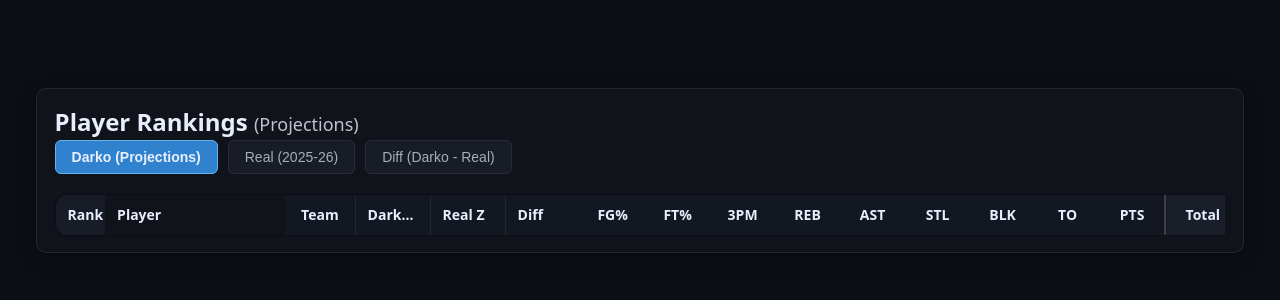
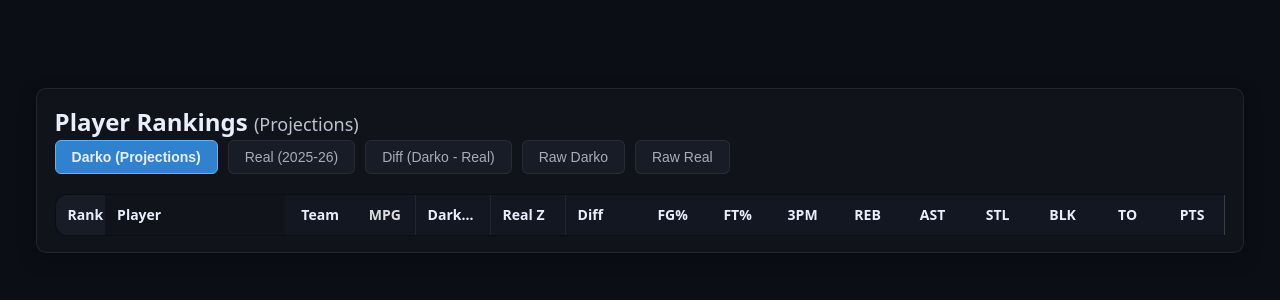
Before and after one commit to ThomasAdriaanse/Fantasy-bball-stats, a Flask app: page /rankings/rankings in a window 1280 px wide. Shown: the part 56-356 px from the top of the page. Run offline with Flask 3, Linux system fonts and the light colour scheme; lists and menus that the app fills with data are empty.

Commit message:
more options to rankings page

```diff
--- a/app/blueprints/rankings/routes.py
+++ b/app/blueprints/rankings/routes.py
@@ -57,6 +57,11 @@ def index():
             p["diff_z"] = 0.0
             p["Z_DIFF"] = {k: 0.0 for k in z_scores_d.keys()}
 
+        # 4. MPG
+        # RAW_DARKO has 'mpg' (from darko_services)
+        raw_d = p.get("RAW_DARKO", {})
+        p["mpg"] = raw_d.get("mpg", 0.0)
+
         ranked_players.append(p)
 
     # Filter to top 250 by Real Z-score (for players with real data)
--- a/templates/rankings.html
+++ b/templates/rankings.html
@@ -56,15 +56,15 @@
     }
 
     /* Summary columns - visual separation */
-    #rankingsTable th:nth-child(4),
+    #rankingsTable th:nth-child(5),
     /* Darko Z */
-    #rankingsTable th:nth-child(5),
+    #rankingsTable th:nth-child(6),
     /* Real Z */
-    #rankingsTable th:nth-child(6),
+    #rankingsTable th:nth-child(7),
     /* Diff */
-    #rankingsTable td:nth-child(4),
     #rankingsTable td:nth-child(5),
-    #rankingsTable td:nth-child(6) {
+    #rankingsTable td:nth-child(6),
+    #rankingsTable td:nth-child(7) {
         width: 75px;
         min-width: 75px;
         border-left: 1px solid rgba(255, 255, 255, 0.1);
@@ -72,17 +72,17 @@
     }
 
     /* Stat columns - consistent width */
-    #rankingsTable th:nth-child(n+7):nth-child(-n+15),
-    #rankingsTable td:nth-child(n+7):nth-child(-n+15) {
+    #rankingsTable th:nth-child(n+8):nth-child(-n+16),
+    #rankingsTable td:nth-child(n+8):nth-child(-n+16) {
         width: 65px;
         min-width: 65px;
         text-align: center;
     }
 
     /* Total column - strong visual separation */
-    #rankingsTable th:nth-child(16),
+    #rankingsTable th:nth-child(17),
     /* Total */
-    #rankingsTable td:nth-child(16) {
+    #rankingsTable td:nth-child(17) {
         width: 75px;
         min-width: 75px;
         border-left: 2px solid rgba(255, 255, 255, 0.2);
@@ -102,6 +102,15 @@
     .ranking-meta {
         text-align: center;
         font-weight: 600;
+    }
+
+    /* MPG Column */
+    #rankingsTable th:nth-child(4),
+    #rankingsTable td:nth-child(4) {
+        width: 60px;
+        min-width: 60px;
+        text-align: center;
+        color: #ddd;
     }
 
     /* Make the table container fill the card */
@@ -191,6 +200,8 @@
             <button class="btn-toggle-view active" onclick="switchView('darko', this)">Darko (Projections)</button>
             <button class="btn-toggle-view" onclick="switchView('real', this)">Real (2025-26)</button>
             <button class="btn-toggle-view" onclick="switchView('diff', this)">Diff (Darko - Real)</button>
+            <button class="btn-toggle-view" onclick="switchView('raw-darko', this)">Raw Darko</button>
+            <button class="btn-toggle-view" onclick="switchView('raw-real', this)">Raw Real</button>
         </div>
 
         <div class="table-container">
@@ -201,25 +212,26 @@
                             <th class="sortable" onclick="sortTable(0, 'number')">Rank</th>
                             <th class="sortable" onclick="sortTable(1, 'string')">Player</th>
                             <th class="sortable" onclick="sortTable(2, 'string')">Team</th>
+                            <th class="sortable" title="Minutes Per Game" onclick="sortTable(3, 'number')">MPG</th>
 
                             <!-- Summary Columns -->
-                            <th class="sortable" title="Total DARKO Z-Score" onclick="sortTable(3, 'number')">Darko Z
+                            <th class="sortable" title="Total DARKO Z-Score" onclick="sortTable(4, 'number')">Darko Z
                             </th>
-                            <th class="sortable" title="Total 2025-26 Season Z-Score" onclick="sortTable(4, 'number')">
+                            <th class="sortable" title="Total 2025-26 Season Z-Score" onclick="sortTable(5, 'number')">
                                 Real Z</th>
-                            <th class="sortable" title="Darko - Real" onclick="sortTable(5, 'number')">Diff</th>
+                            <th class="sortable" title="Darko - Real" onclick="sortTable(6, 'number')">Diff</th>
 
                             <!-- Individual Z Scores (Same order as compare page: FG%, FT%, 3PM, REB, AST, STL, BLK, TO, PTS) -->
-                            <th class="sortable dynamic-header" onclick="sortTable(6, 'number')">FG%</th>
-                            <th class="sortable dynamic-header" onclick="sortTable(7, 'number')">FT%</th>
-                            <th class="sortable dynamic-header" onclick="sortTable(8, 'number')">3PM</th>
-                            <th class="sortable dynamic-header" onclick="sortTable(9, 'number')">REB</th>
-                            <th class="sortable dynamic-header" onclick="sortTable(10, 'number')">AST</th>
-                            <th class="sortable dynamic-header" onclick="sortTable(11, 'number')">STL</th>
-                            <th class="sortable dynamic-header" onclick="sortTable(12, 'number')">BLK</th>
-                            <th class="sortable dynamic-header" onclick="sortTable(13, 'number')">TO</th>
-                            <th class="sortable dynamic-header" onclick="sortTable(14, 'number')">PTS</th>
-                            <th class="sortable" onclick="sortTable(15, 'number')">Total</th>
+                            <th class="sortable dynamic-header" onclick="sortTable(7, 'number')">FG%</th>
+                            <th class="sortable dynamic-header" onclick="sortTable(8, 'number')">FT%</th>
+                            <th class="sortable dynamic-header" onclick="sortTable(9, 'number')">3PM</th>
+                            <th class="sortable dynamic-header" onclick="sortTable(10, 'number')">REB</th>
+                            <th class="sortable dynamic-header" onclick="sortTable(11, 'number')">AST</th>
+                            <th class="sortable dynamic-header" onclick="sortTable(12, 'number')">STL</th>
+                            <th class="sortable dynamic-header" onclick="sortTable(13, 'number')">BLK</th>
+                            <th class="sortable dynamic-header" onclick="sortTable(14, 'number')">TO</th>
+                            <th class="sortable dynamic-header" onclick="sortTable(15, 'number')">PTS</th>
+                            <th class="sortable" onclick="sortTable(16, 'number')">Total</th>
                         </tr>
                     </thead>
                     <tbody>
@@ -232,6 +244,7 @@
                                 </a>
                             </td>
                             <td>{{ p.team }}</td>
+                            <td>{{ "%.1f"|format(p.mpg|float) }}</td>
 
                             <!-- Totals -->
                             <td class="ranking-meta">
@@ -259,20 +272,40 @@
                             {% set zr = p.Z_REAL %}
                             {% set zdiff = p.Z_DIFF %}
 
+                            <!-- Raw Data -->
+                            {% set rawd = p.RAW_DARKO %}
+                            {% set rawr = p.RAW_REAL or {} %}
+
                             <!-- Order: FG%, FT%, 3PM, REB, AST, STL, BLK, TO, PTS -->
+                            <!-- Mapping for RAW keys:
+                                 Z_FG -> FG%
+                                 Z_FT -> FT%
+                                 Z_FG3M -> FG3M
+                                 Z_REB -> REB
+                                 Z_AST -> AST
+                                 Z_STL -> STL
+                                 Z_BLK -> BLK
+                                 Z_TOV -> TOV
+                                 Z_PTS -> PTS
+                            -->
                             {% set cats = [
-                            ('FG', 'Z_FG'), ('FT', 'Z_FT'), ('FG3M', 'Z_FG3M'),
-                            ('REB', 'Z_REB'), ('AST', 'Z_AST'), ('STL', 'Z_STL'),
-                            ('BLK', 'Z_BLK'), ('TOV', 'Z_TOV'), ('PTS', 'Z_PTS')
+                            ('FG', 'Z_FG', 'FG%'), ('FT', 'Z_FT', 'FT%'), ('FG3M', 'Z_FG3M', 'FG3M'),
+                            ('REB', 'Z_REB', 'REB'), ('AST', 'Z_AST', 'AST'), ('STL', 'Z_STL', 'STL'),
+                            ('BLK', 'Z_BLK', 'BLK'), ('TOV', 'Z_TOV', 'TOV'), ('PTS', 'Z_PTS', 'PTS')
                             ] %}
 
-                            {% for _, key in cats %}
-                            {% set val_d = zd.get(key, 0.0)|float %}
-                            {% set val_r = zr.get(key, 0.0)|float %}
-                            {% set val_diff = zdiff.get(key, 0.0)|float %}
+                            {% for short_name, z_key, raw_key in cats %}
+                            {% set val_d = zd.get(z_key, 0.0)|float %}
+                            {% set val_r = zr.get(z_key, 0.0)|float %}
+                            {% set val_diff = zdiff.get(z_key, 0.0)|float %}
+
+                            {% set raw_val_d = rawd.get(raw_key, 0.0)|float %}
+                            {% set raw_val_r = rawr.get(raw_key, 0.0)|float %}
 
                             <td class="dynamic-cell stat-cell" data-darko="{{ val_d }}" data-real="{{ val_r }}"
-                                data-diff="{{ val_diff }}" data-val="{{ val_d }}">
+                                data-diff="{{ val_diff }}" data-raw-darko="{{ raw_val_d }}"
+                                data-raw-real="{{ raw_val_r }}" data-val="{{ val_d }}" data-cat="{{ short_name }}">
+                                <!-- Add cat for special formatting if needed -->
                                 {{ "%.2f"|format(val_d) }}
                             </td>
                             {% endfor %}
@@ -322,13 +355,17 @@
         if (mode === 'darko') subtitle.textContent = "(Projections)";
         if (mode === 'real') subtitle.textContent = "(2025-26 Season)";
         if (mode === 'diff') subtitle.textContent = "(Difference: Darko - Real)";
+        if (mode === 'raw-darko') subtitle.textContent = "(Raw Projectons Per Game)";
+        if (mode === 'raw-real') subtitle.textContent = "(Raw Season Averages)";
 
         // Update Table Cells
         const cells = document.querySelectorAll('.dynamic-cell');
         cells.forEach(cell => {
-            // Get value based on mode
             let val = 0.0;
-            let zForColor = 0.0; // Z-score to use for coloring
+            let zForColor = 0.0;
+            let isRaw = false;
+
+            const cat = cell.getAttribute('data-cat');
 
             if (mode === 'darko') {
                 val = parseFloat(cell.getAttribute('data-darko'));
@@ -338,8 +375,17 @@
                 zForColor = val;
             } else if (mode === 'diff') {
                 val = parseFloat(cell.getAttribute('data-diff'));
-                // For diff mode, color based on the diff value itself
                 zForColor = val;
+            } else if (mode === 'raw-darko') {
+                val = parseFloat(cell.getAttribute('data-raw-darko'));
+                // Use DARKO Z-score for coloring
+                zForColor = parseFloat(cell.getAttribute('data-darko'));
+                isRaw = true;
+            } else if (mode === 'raw-real') {
+                val = parseFloat(cell.getAttribute('data-raw-real'));
+                // Use REAL Z-score for coloring
+                zForColor = parseFloat(cell.getAttribute('data-real'));
+                isRaw = true;
             }
 
             // Validate
@@ -349,10 +395,17 @@
             if (mode === 'diff') {
                 cell.innerText = (val > 0 ? "+" : "") + val.toFixed(2);
             } else {
+                // Formatting for raw stats
+                if (isRaw && (cat === 'FG' || cat === 'FT')) {
+                    cell.innerText = val.toFixed(3);
+                } else if (isRaw) {
+                    cell.innerText = val.toFixed(1);
+                } else {
                     cell.innerText = val.toFixed(2);
                 }
+            }
 
-            // Apply background color based on z-score (matching compare page)
+            // Apply background color
             cell.style.backgroundColor = colorFromZ(zForColor);
 
             // Update data-val for sorting
@@ -369,14 +422,21 @@
             const totalCell = row.querySelector('.stat-total');
             const statCells = row.querySelectorAll('.dynamic-cell');
 
+            if (mode.startsWith('raw-')) {
+                // For raw modes, maybe just show N/A or empty as summing raw stats is weird (FG% + PTS)
+                // But user might want sum of counting stats?
+                // Let's just blank it out to avoid confusion
+                totalCell.textContent = "-";
+                totalCell.setAttribute('data-val', -9999);
+            } else {
                 let sum = 0;
                 statCells.forEach(cell => {
                     const val = parseFloat(cell.getAttribute('data-val'));
                     if (!isNaN(val)) sum += val;
                 });
-
                 totalCell.textContent = sum.toFixed(2);
                 totalCell.setAttribute('data-val', sum);
+            }
         });
     }
 
```
Also changed, not shown: app/services/darko_services.py (+14 -0 lines). Lines whose indentation alone changed are shown as unchanged.
